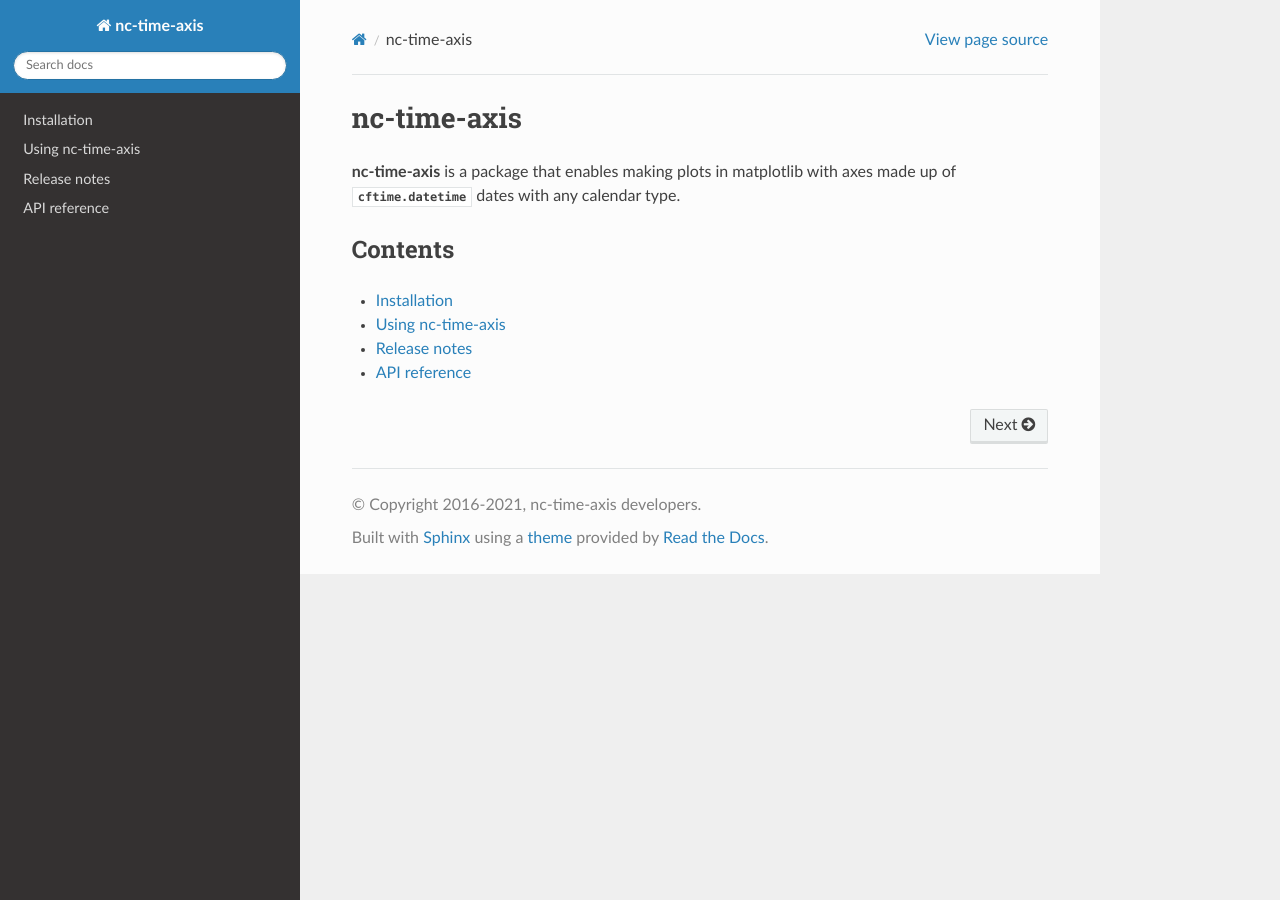
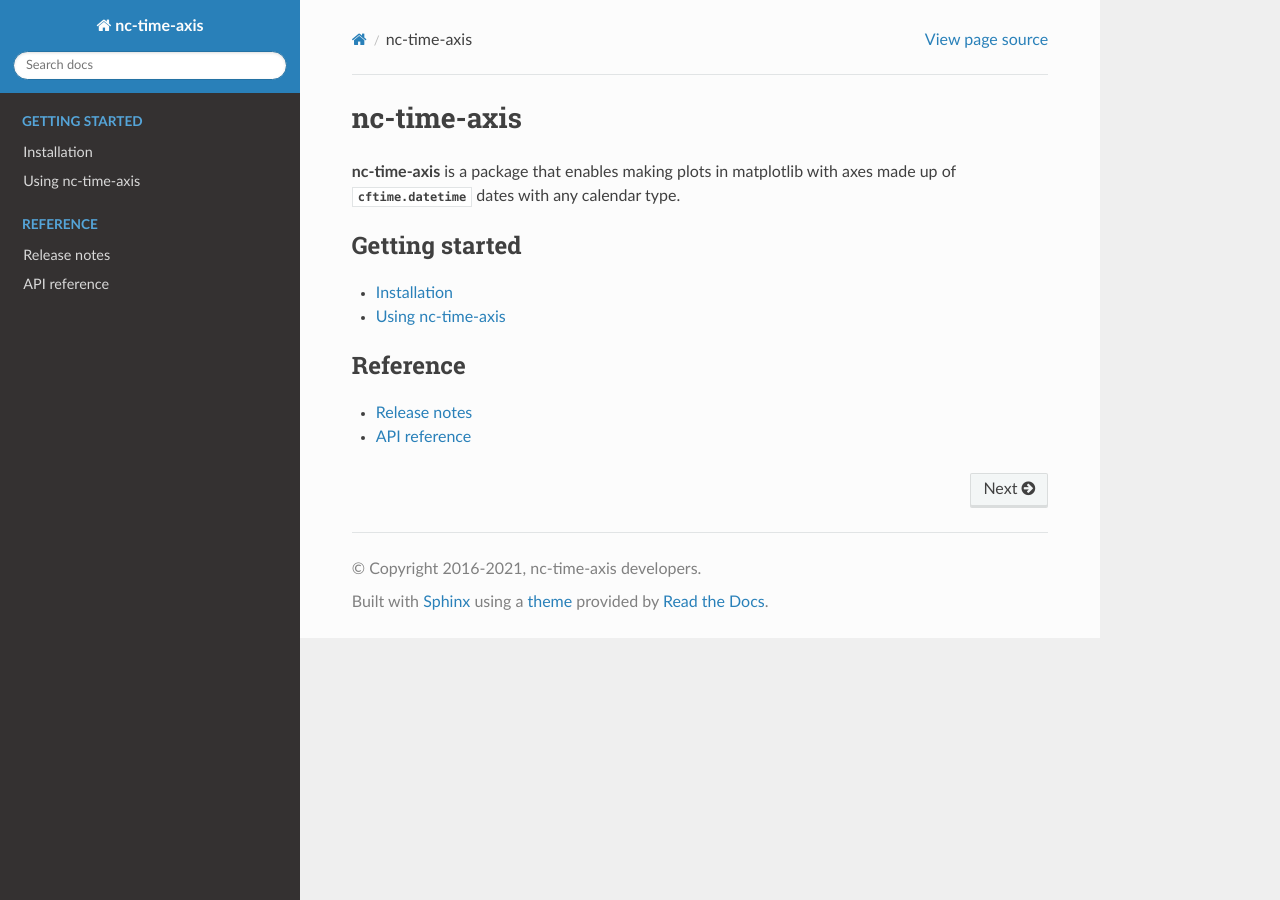
Before and after one commit to SciTools/nc-time-axis, a Sphinx documentation site: the page built from docs/index.rst, in a window 1280 px wide. Built offline with Sphinx 7.4.7 and the Read the Docs theme 2.0.0, drawn with Linux system fonts in a browser that asks for light colours; the version number could not be read and is left out.

Commit message:
Add a little more organization to the index page

```diff
--- a/docs/index.rst
+++ b/docs/index.rst
@@ -9,13 +9,16 @@ nc-time-axis
 **nc-time-axis** is a package that enables making plots in matplotlib with axes made
 up of :py:class:`cftime.datetime` dates with any calendar type.
 
-Contents
---------
-
 .. toctree::
+   :caption: Getting started
    :maxdepth: 1
 
    installation
    usage
+
+.. toctree::
+   :caption: Reference
+   :maxdepth: 1
+
    release-notes
    api
```
